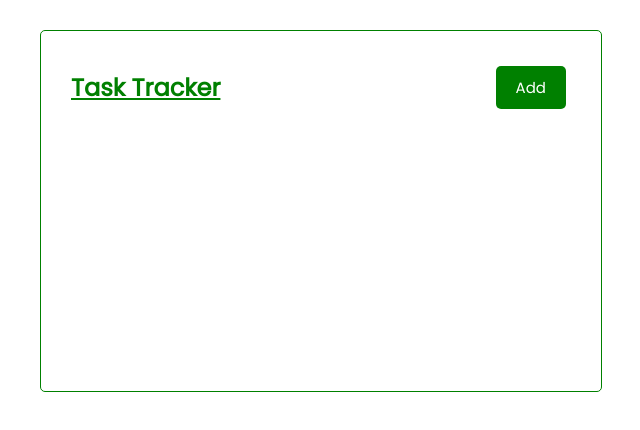
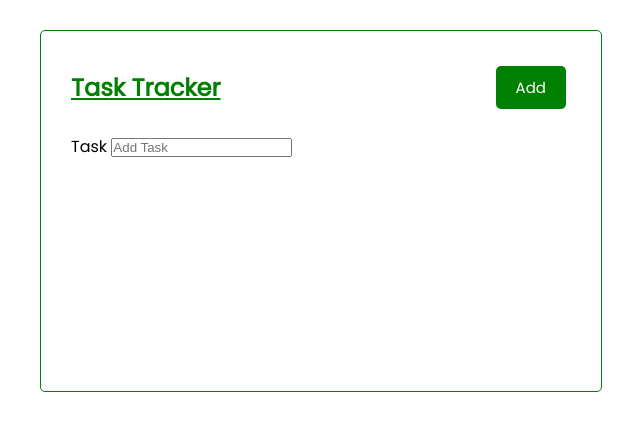
Before and after one commit to ChristopherChinia/Task-Tracker, a plain HTML site: page index.html in a window 1280 px wide. Shown: the whole page, without its empty margins (319-959 px from the left). Drawn offline with Linux system fonts and the light colour scheme.

Commit message:
adding div class 'form-control' with label and input

```diff
--- a/index.html
+++ b/index.html
@@ -16,7 +16,10 @@
         </div>
         <!-- form section -->
         <form class="add-form">
-
+            <div class="form-control">
+                <label > Task</label>
+                <input type="text" placeholder="Add Task" id="Activity" required>
+              </div>
         </form>
     </section>
 
```
